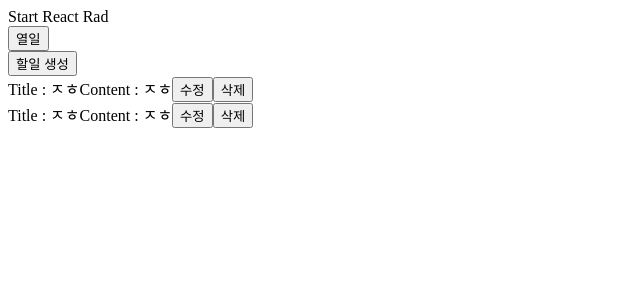
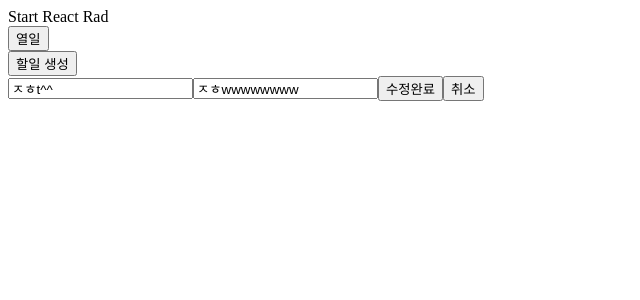
Before and after one commit to xfrnk2/react_practice, a React (Create React App) app: page /todolist in a window 1280 px wide. Both pictures are taken after a click on the button "수정". Shown: the top 300 px of the page, without its empty margins (0-640 px from the left). Built offline with nearby package versions, Linux system fonts and the light colour scheme; data requests are answered from the project's data file.

Commit message:
Todo 데이터 수정 기능 구현

```diff
--- a/db.json
+++ b/db.json
@@ -1,14 +1,9 @@
 {
   "todos": [
     {
-      "title": "ㅈㅎ",
-      "content": "ㅈㅎ",
+      "title": "ㅈㅎt^^",
+      "content": "ㅈㅎwwwwwwww",
       "id": 1
-    },
-    {
-      "title": "ㅈㅎ",
-      "content": "ㅈㅎ",
-      "id": 3
     }
   ]
 }
--- a/src/todo/todo.jsx
+++ b/src/todo/todo.jsx
@@ -1,13 +1,18 @@
-import React, {useState} from 'react';
+import React, {useState, Fragment} from 'react';
 import axios from 'axios';
 
 const Todo = ({todo, todos, setTodos}) => {
     const [editMode, setEditMode] = useState(false);
+    const [form, setForm] = useState({
+        title: todo.title,
+        content: todo.content
+    });
 
-    const update = (event) => {
-
-
-    };
+    const changeForm= (data) => {
+        setForm({
+            ...form, [data.target.name]: data.target.value
+        })
+    }
 
     const del = (todos) => {
         axios.delete('/todos/'+ todo.id)
@@ -23,20 +28,48 @@
         })
     }
 
+    const update = (event) => {
+        event.preventDefault();
+
+        axios.patch('/todos/' + todo.id, form)
+        .then((response) => {
+            setTodos(todos.map((todoData) => {
+                if (todoData.id === todo.id) {
+                    return response.data
+                }
+                return todoData
+            }
+            ))
+            changeEditMode();
+        })
+        .catch((error) => {
+            console.log(error)
+        })
+    }
+
+
     const changeEditMode = () => {
         setEditMode(!editMode)
     }
 
     return (
     <div>
-
-
+        {editMode?
+           <form onSubmit={(event) => {update(event)}}>
+            <input type="text" name="title" value={form.title} placeholder="할일 제목" onChange={(event) => changeForm(event)}></input>
+            <input type="text" name="content" value={form.content} placeholder="할일 내용" onChange={(event) => changeForm(event)}></input>
+            <button type="submit">수정완료</button>
+            <button type="button" onClick={() => {changeEditMode()}}>취소</button>
+           </form>
+        :
+        <div>
         Title : {todo.title}
         Content : {todo.content}
-        <button onClick={update}>수정</button>
+        <button onClick={() => {changeEditMode()}}>수정</button>
         <button onClick={() => {del(todos)}}>삭제</button>
+        </div>
+        }
     </div>
-
     )
 }
 export default Todo
```
Also changed, not shown: 2 other files (tests, documents, lock files or other folders).
